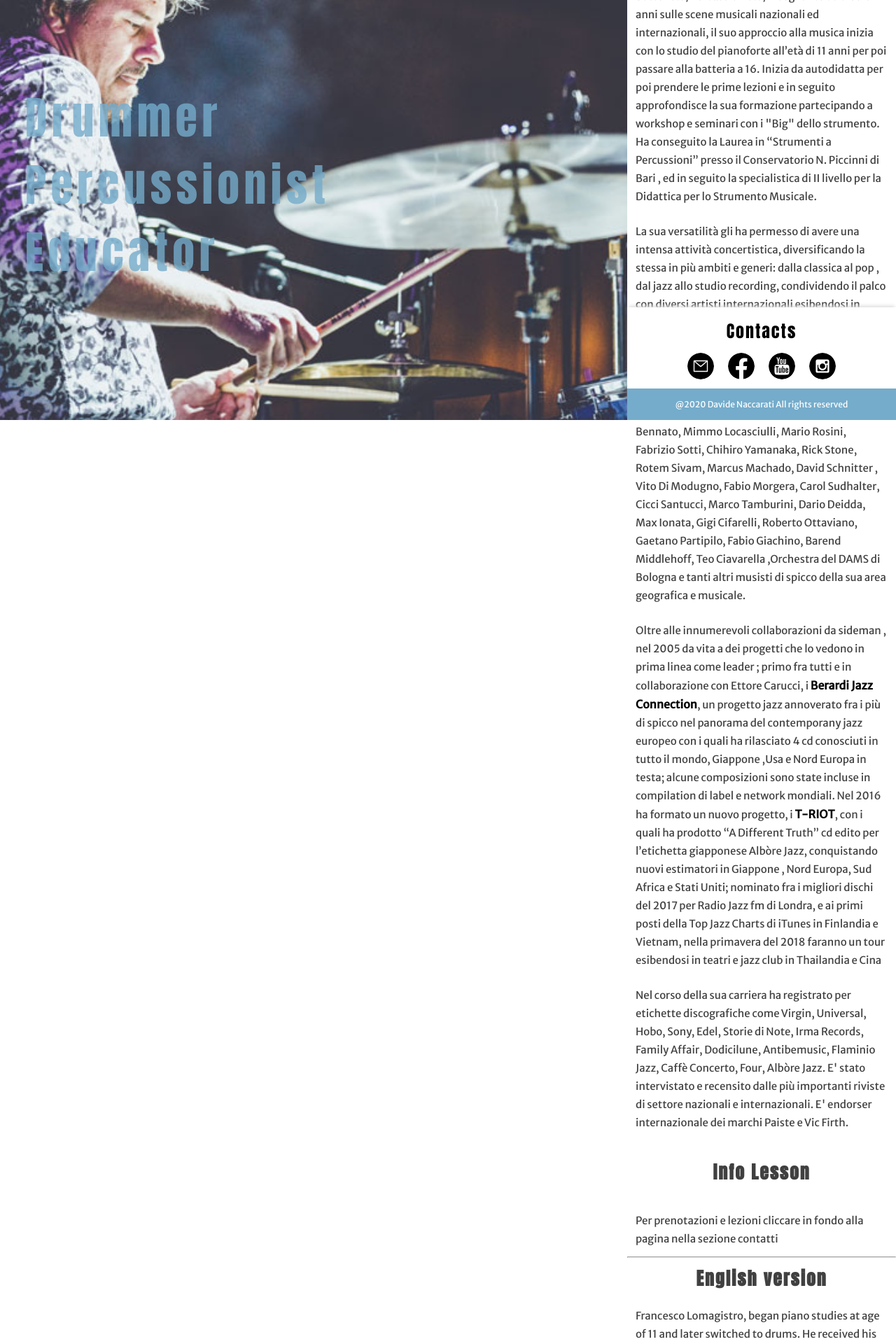
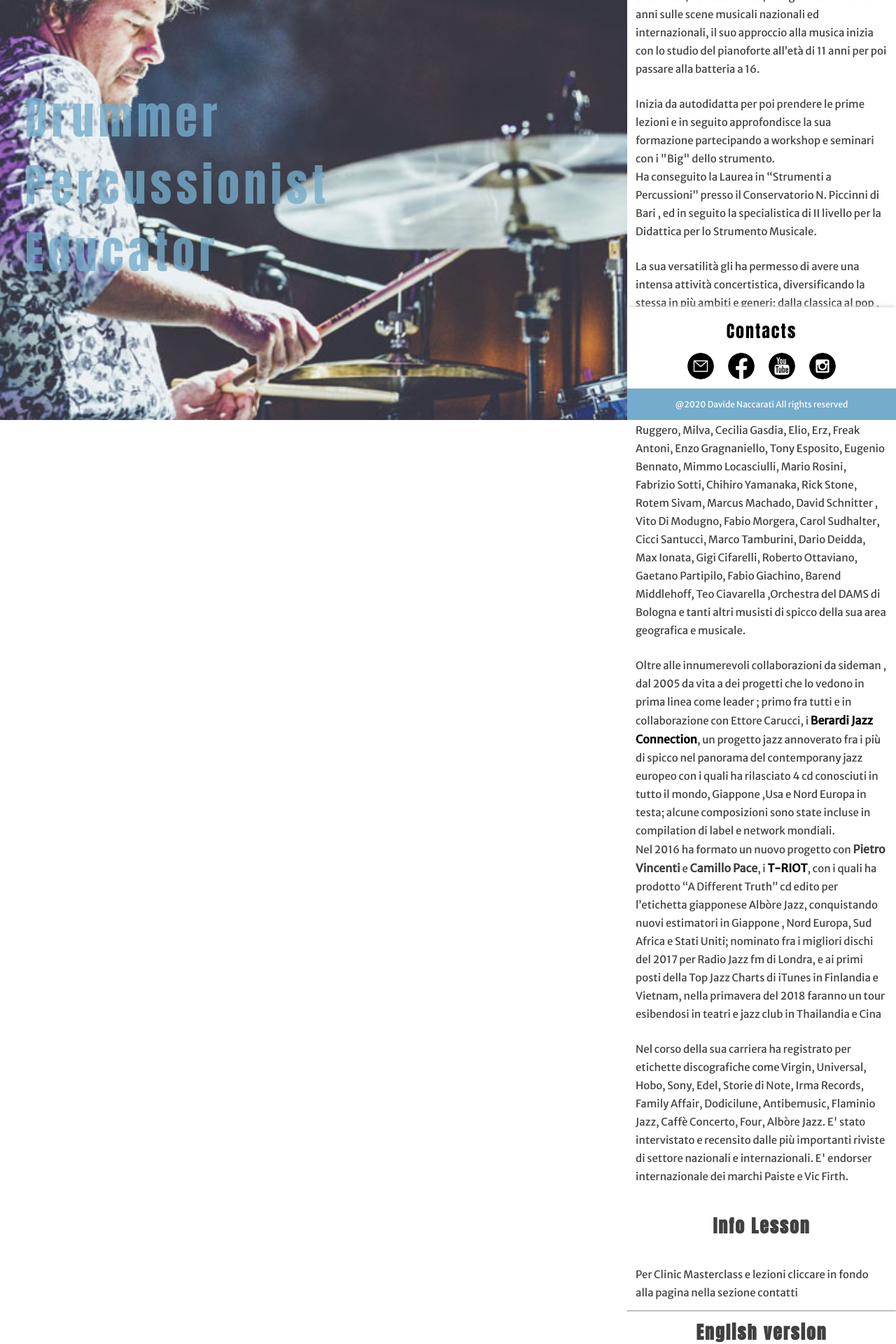
Before and after one commit to Banjer71/francesco_lomagistro_project, a React (Create React App) app: page / in a window 1280 px wide. Shown: the part 200-2120 px from the top of the page at 70% size. Built offline with nearby package versions, Linux system fonts and the light colour scheme.

Commit message:
change some text in bold

```diff
--- a/src/components/homepage_FL/FL_Sidebar_Info.js
+++ b/src/components/homepage_FL/FL_Sidebar_Info.js
@@ -42,8 +42,9 @@ const FL_Sidebar_Info = () => {
 			<p className="info-text">
 				Batterista/Percussionista/Insegnante da diversi anni sulle scene musicali nazionali ed internazionali,
 				il suo approccio alla musica inizia con lo studio del pianoforte all’età di 11 anni per poi passare alla
-				batteria a 16. Inizia da autodidatta per poi prendere le prime lezioni e in seguito approfondisce la sua
-				formazione partecipando a workshop e seminari con i "Big" dello strumento. Ha conseguito la Laurea in
+				batteria a 16.</p>
+			<p className="info-text">Inizia da autodidatta per poi prendere le prime lezioni e in seguito approfondisce la sua
+				formazione partecipando a workshop e seminari con i "Big" dello strumento. <br/>Ha conseguito la Laurea in
 				“Strumenti a Percussioni” presso il Conservatorio N. Piccinni di Bari , ed in seguito la specialistica
 				di II livello per la Didattica per lo Strumento Musicale.
 			</p>
@@ -61,14 +62,14 @@ const FL_Sidebar_Info = () => {
 			</p>
 			<img src={fl1} alt="T-riot on stage" />
 			<p className="info-text">
-				Oltre alle innumerevoli collaborazioni da sideman , nel 2005 da vita a dei progetti che lo vedono in
+				Oltre alle innumerevoli collaborazioni da sideman , dal 2005 da vita a dei progetti che lo vedono in
 				prima linea come leader ; primo fra tutti e in collaborazione con Ettore Carucci, i{' '}
 				<a href="https://open.spotify.com/artist/6GUaa8teYHKlgnUeUAWQHc" target="_blank">
 					<span style={{ fontWeight: 'bold', color: '#000' }}>Berardi Jazz Connection</span>
 				</a>, un progetto jazz annoverato fra i più di spicco nel panorama del contemporany jazz europeo con i
 				quali ha rilasciato 4 cd conosciuti in tutto il mondo, Giappone ,Usa e Nord Europa in testa; alcune
-				composizioni sono state incluse in compilation di label e network mondiali. Nel 2016 ha formato un nuovo
-				progetto, i{' '}
+				composizioni sono state incluse in compilation di label e network mondiali. <br/>Nel 2016 ha formato un nuovo
+				progetto con <b>Pietro Vincenti</b> e <b>Camillo Pace</b>, i{' '}
 				<a href="https://open.spotify.com/album/5P5wFTt9zl2uzvv2HxELLh" target="_blank">
 					<span style={{ fontWeight: 'bold', color: '#000' }}>T-RIOT</span>
 				</a>, con i quali ha prodotto “A Different Truth” cd edito per l’etichetta giapponese Albòre Jazz,
@@ -87,7 +88,7 @@ const FL_Sidebar_Info = () => {
 			<h1 className="pro" id="triot" ref={imageRef}>
 				Info Lesson
 			</h1>
-			<p className="info-text">Per prenotazioni e lezioni cliccare in fondo alla pagina nella sezione contatti</p>
+			<p className="info-text">Per Clinic Masterclass e lezioni cliccare in fondo alla pagina nella sezione contatti</p>
 			<img src={fl4} alt="T-riot on stage" />
 			<hr />
 			<h1>English version</h1>
```
